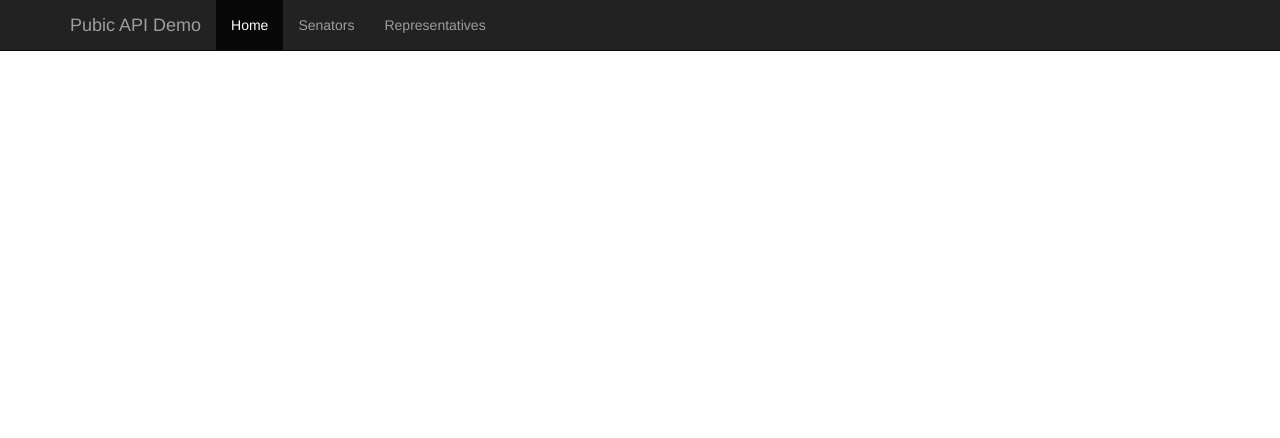
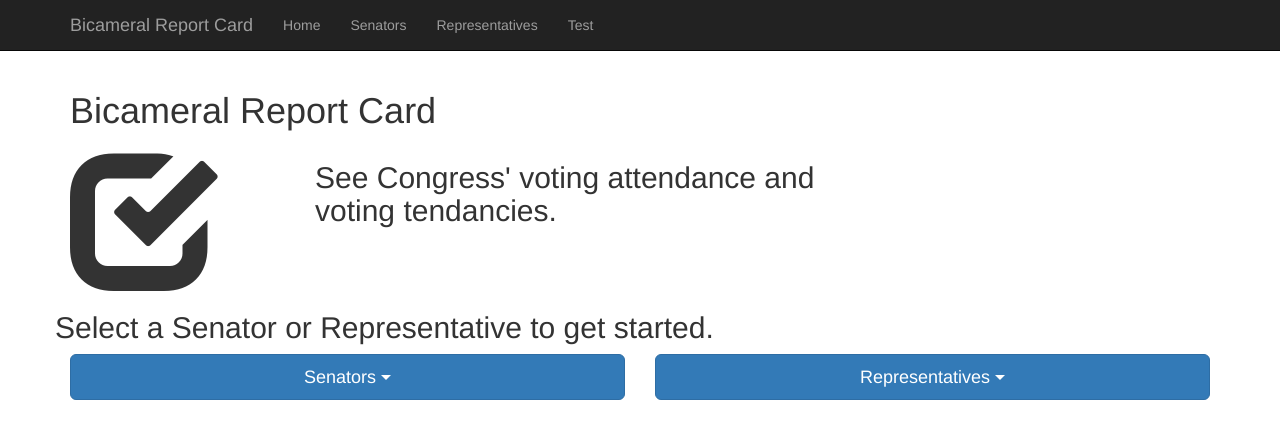
Before and after one commit to illuminatedspace/public-api-tech-talk, a website: page views/index.html in a window 1280 px wide. Drawn offline with nearby package versions, Linux system fonts and the light colour scheme; files that its build step writes are made by us from their sources.

Commit message:
adds a working dropdown menu with all the reps and sens on the homepage

```diff
--- a/public/charts.js
+++ b/public/charts.js
@@ -20,7 +20,7 @@ let dataset = [
   { label: 'Present Votes', count: congressperson.total_votes - congressperson.missed_votes }
 ];
 
-//~~~~~~~~~~~~~~~~~~DONUT CHART
+//~~~~~~~~~~~~~~~~~~VARIABLES
 let width = 360;
 let height = 360;
 let donutHole = 75;
@@ -31,6 +31,11 @@ let radius = Math.min(width, height) / 2;
 //use a built in color palette from d3
 let color = d3.scaleOrdinal(d3.schemeCategory20b);
 
+//size of colored squares in legend
+let legendRectSize = 25;
+let legendSpacing = 4;
+
+//~~~~~~~~~~~~~~~~~~DONUT CHART
 //makes the svg chart
 //grab the element with the id chart
 let svg = d3.select('#attendance-chart')
@@ -71,9 +76,6 @@ let path = svg.selectAll('path')
 
 //~~~~~~~~~~~~~~~~~~LEGEND IN DONUT HOLE SPACE
 
-//size of colored squares
-let legendRectSize = 25;
-let legendSpacing = 4;
 
 //selects legend class
 let legend = svg.selectAll('.legend')
--- a/public/style.css
+++ b/public/style.css
@@ -18,7 +18,27 @@ rect {
 
 
 /*~~~~~~~~~~~~~PAGE STYLE*/
-#app {
+#home {
+  display: flex;
+  flex-direction: row;
+  flex-wrap: wrap;
+  justify-content: center;
+  align-content: center;
+}
+
+#home>.row {
+  margin: 50px inherit;
+  justify-content: center;
+  flex-grow: 1;
+}
+
+.glyphicon.glyphicon-check {
+  font-size: 150px;
+  margin-right: 50px;
+}
+
+.glyphicon-check {
+  /*justify-content: center;*/
 }
 
 #congressperson-name {
@@ -36,3 +56,12 @@ rect {
   flex-grow: 1;
   justify-content: center;
 }
+
+.dropdown > ul {
+  width: 100%;
+}
+
+.dropdown-menu {
+  max-height: 250px;
+  overflow: auto;
+}
--- a/views/index.html
+++ b/views/index.html
@@ -3,5 +3,49 @@
 {% block title %}Home{% endblock %}
 
 {% block content %}
-
+<div id="home" class="container">
+  <div class="row">
+    <div class="col-lg-12">
+      <h1>Bicameral Report Card</h1>
+    </div>
+  </div>
+  <div class="row">
+    <div class="col-lg-2 glyphicon glyphicon-check">
+    </div>
+    <div class="col-lg-6">
+      <h2>See Congress' voting attendance and voting tendancies.</h2>
+    </div>
+  </div>
+  <div class="row">
+    <h2>Select a Senator or Representative to get started.</h2>
+    <div class="buttons">
+      <div class="col-lg-6 senate-button">
+        <div class="dropdown">
+          <button class="btn btn-primary dropdown-toggle btn-block btn-lg" type="button" id="senator-dropdown" data-toggle="dropdown">
+            Senators
+            <span class="caret"></span>
+          </button>
+          <ul class="dropdown-menu">
+            {% for senator in senators %}
+              <li><a href="senate/member/{{senator.memberId}}">{{senator.name}} - {{senator.state}} - {{senator.party}}</a></li>
+            {% endfor %}
+          </ul>
+        </div>
+      </div>
+      <div class="col-lg-6 house-button">
+        <div class="dropdown">
+          <button class="btn btn-primary dropdown-toggle btn-block btn-lg" type="button" id="representative-dropdown" data-toggle="dropdown">
+            Representatives
+            <span class="caret"></span>
+          </button>
+          <ul class="dropdown-menu">
+            {% for rep in representatives %}
+              <li><a href="house/member/{{rep.memberId}}">{{rep.name}} - {{rep.state}} - {{rep.party}}</a></li>
+            {% endfor %}
+          </ul>
+        </div>
+      </div>
+    </div>
+  </div>
+</div>
 {% endblock %}
--- a/views/layout.html
+++ b/views/layout.html
@@ -1,7 +1,7 @@
 <!DOCTYPE html>
 <html>
 <head>
-  <title>Gov't API Demo {% block title %}{% endblock %}</title>
+  <title>Bicameral Report Card - {% block title %}{% endblock %}</title>
 
   <!-- //bootstrap cdn -->
   <link rel="stylesheet" href="https://maxcdn.bootstrapcdn.com/bootstrap/3.3.7/css/bootstrap.min.css" integrity="sha384-BVYiiSIFeK1dGmJRAkycuHAHRg32OmUcww7on3RYdg4Va+PmSTsz/K68vbdEjh4u" crossorigin="anonymous">
@@ -21,13 +21,14 @@
           <span class="icon-bar"></span>
           <span class="icon-bar"></span>
         </button>
-        <a class="navbar-brand" href="#">Pubic API Demo</a>
+        <a class="navbar-brand" href="/">Bicameral Report Card</a>
       </div>
       <div id="navbar" class="navbar-collapse collapse">
         <ul class="nav navbar-nav">
-          <li class="active"><a href="#">Home</a></li>
-          <li><a href="#about">Senators</a></li>
-          <li><a href="#contact">Representatives</a></li>
+          <li><a href="/">Home</a></li>
+          <li><a href="/senate">Senators</a></li>
+          <li><a href="/house">Representatives</a></li>
+          <li><a href="/senate/member/test">Test</a></li>
         </ul>
       </div><!--/.nav-collapse -->
     </div>
```
